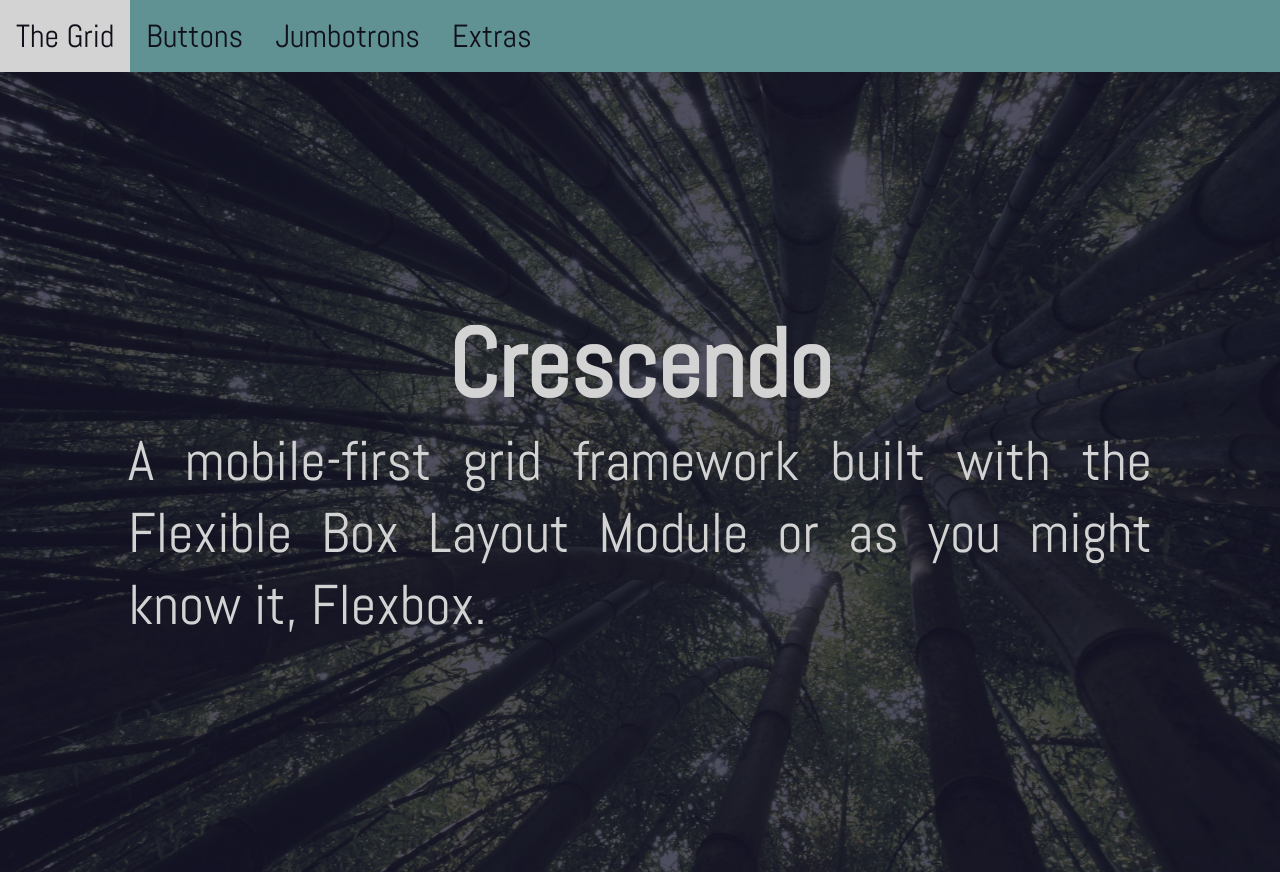
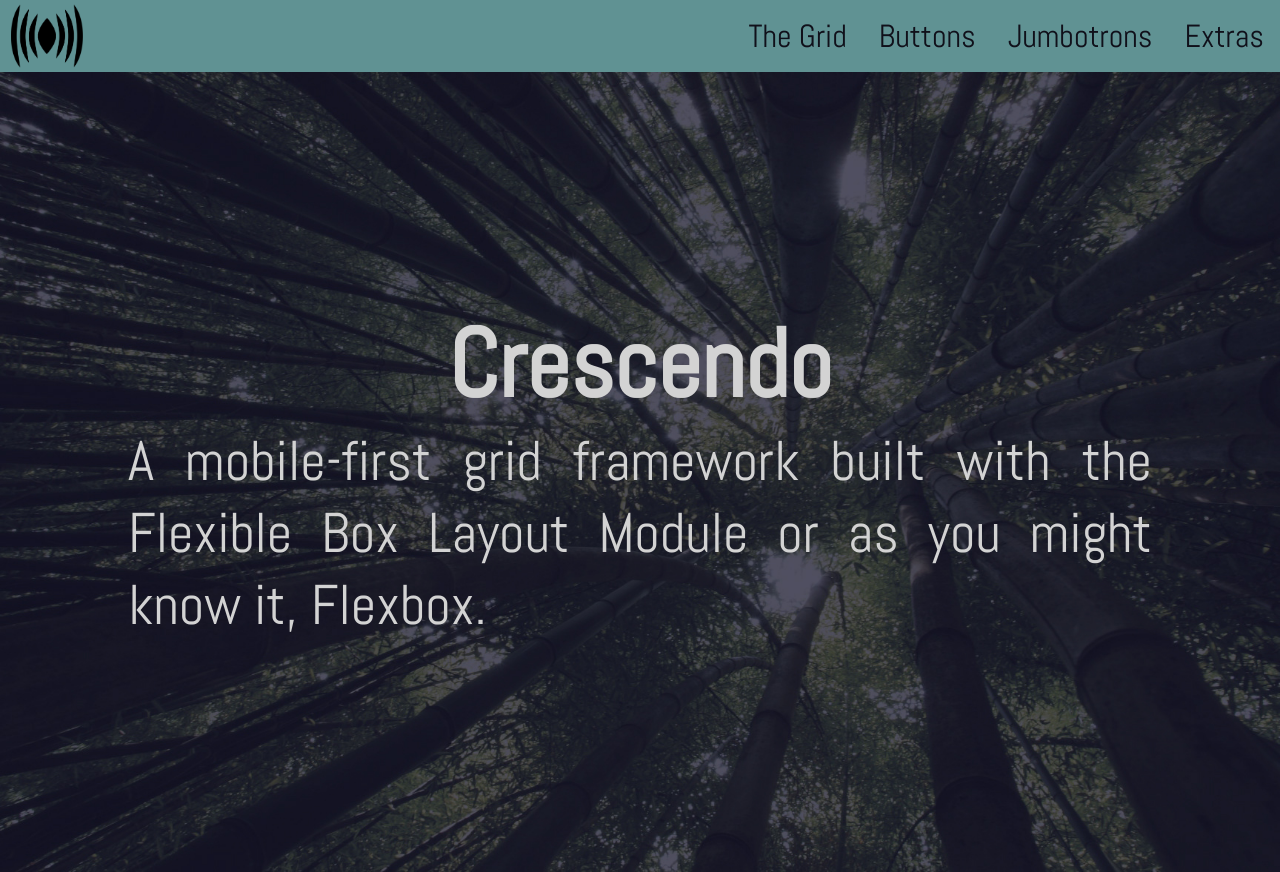
Before and after one commit to pixelgalaxies/crescendo, a plain HTML site: page index.html in a window 1280 px wide. Shown: the top 872 px of the page. Drawn offline with Linux system fonts and the light colour scheme.

Commit message:
Add files via upload

```diff
--- a/style.css
+++ b/style.css
@@ -21,8 +21,8 @@ nav a {
 }
 
 #nav-logo {
-	height: 4rem;
-	width: 4rem;
+	height: 4.5rem;
+	width: 4.5rem;
 	margin-left: .7rem;
 }
 
@@ -182,4 +182,8 @@ footer a {
 	#buttons .colm-4 {
 		border: 2px solid #DA9D7F;
 	}
+
+	#nav-logo {
+		display: inherit;
+	}
 }
```
